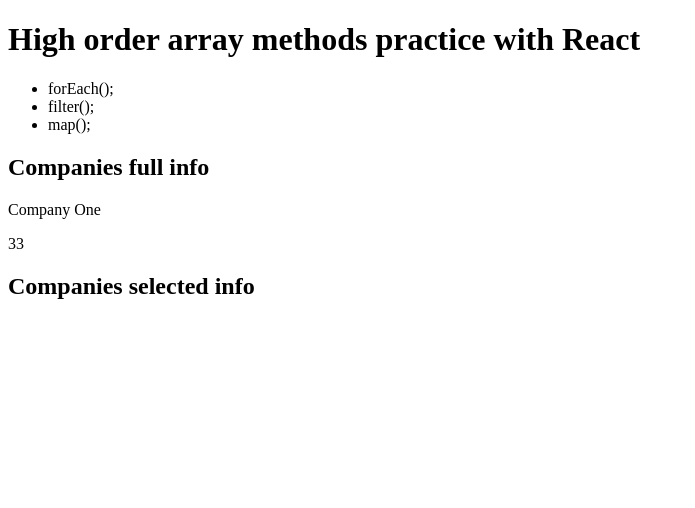
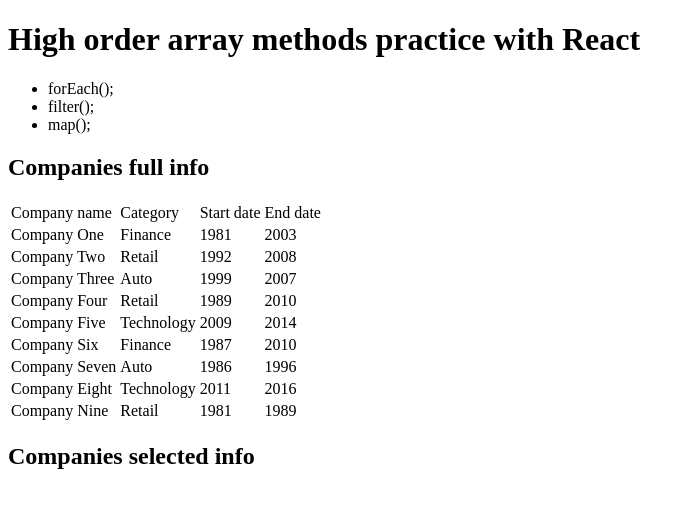
Before and after one commit to luis-pomare/array-method-exercises-with-react, a React (Create React App) app: page / in a window 1280 px wide. Shown: the top 508 px of the page, without its empty margins (0-695 px from the left). Built offline with nearby package versions, Linux system fonts and the light colour scheme.

Commit message:
Display static data (Companies full info)

```diff
--- a/src/components/static-data.js
+++ b/src/components/static-data.js
@@ -1,9 +1,11 @@
+import StaticTable from './static-table';
+
 export default function staticData(props) {
+  const { companies, ages } = props;
   return (
     <section>
       <h2>Companies full info</h2>
-      <p>{props.companies[0].name}</p>
-      <p>{props.ages[0]}</p>
+      <StaticTable companies={companies} ages={ages} />
     </section>
   );
 }
--- /dev/null
+++ b/src/components/static-table.js
@@ -0,0 +1,22 @@
+export default function StaticTable(props) {
+  return (
+    <table>
+      <tr>
+        <td>Company name</td>
+        <td>Category</td>
+        <td>Start date</td>
+        <td>End date</td>
+      </tr>
+      {props.companies.map((company) => {
+        return (
+          <tr>
+            <td>{company.name}</td>
+            <td>{company.category}</td>
+            <td>{company.start}</td>
+            <td>{company.end}</td>
+          </tr>
+        );
+      })}
+    </table>
+  );
+}
```
